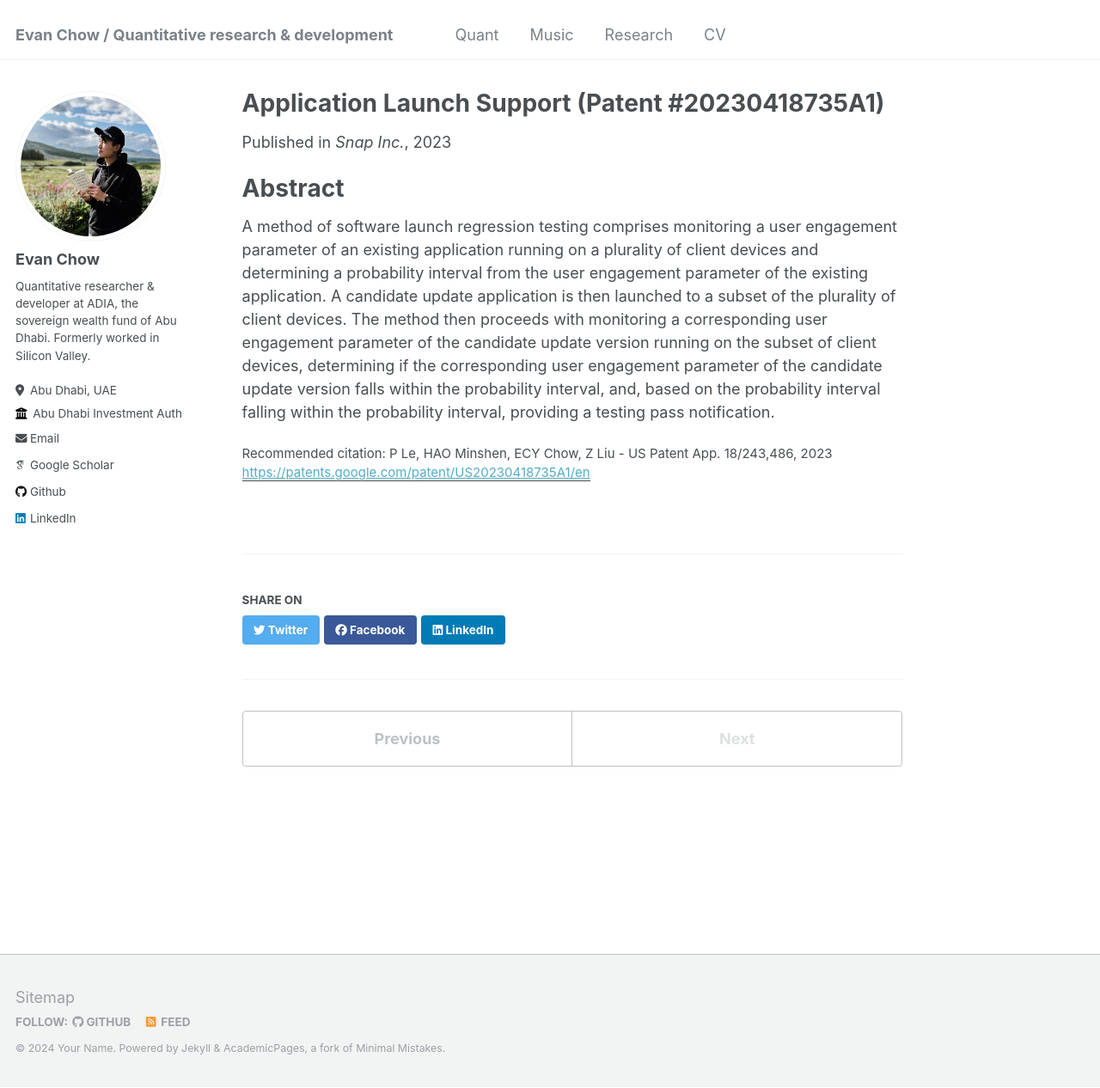
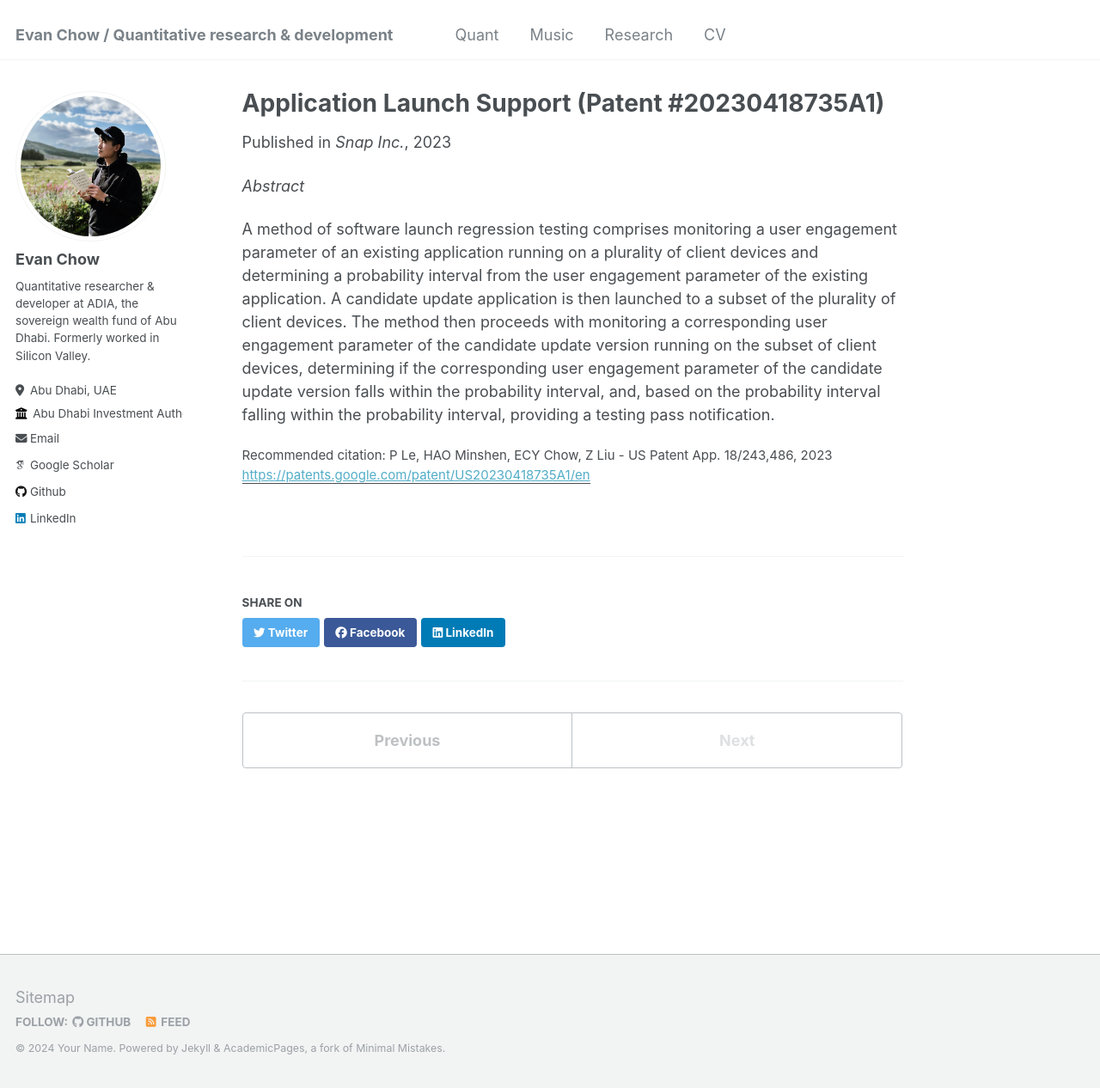
Before and after one commit to evnchw/evnchw.github.io, a Jekyll site: the page built from _publications/US20230418735A1.md, in a window 1280 px wide and 1266 px high. Shown: the whole window at 86% size. Built offline with Jekyll 4.4.1, drawn with Linux system fonts in a browser that asks for light colours; some web fonts are replaced.

Commit message:
Update US20230418735A1.md

```diff
--- a/_publications/US20230418735A1.md
+++ b/_publications/US20230418735A1.md
@@ -8,6 +8,6 @@ paperurl: 'https://patents.google.com/patent/US20230418735A1/en'
 citation: 'P Le, HAO Minshen, ECY Chow, Z Liu - US Patent App. 18/243,486, 2023'
 ---
 
-# Abstract
+*Abstract*
 
 A method of software launch regression testing comprises monitoring a user engagement parameter of an existing application running on a plurality of client devices and determining a probability interval from the user engagement parameter of the existing application. A candidate update application is then launched to a subset of the plurality of client devices. The method then proceeds with monitoring a corresponding user engagement parameter of the candidate update version running on the subset of client devices, determining if the corresponding user engagement parameter of the candidate update version falls within the probability interval, and, based on the probability interval falling within the probability interval, providing a testing pass notification.
```
